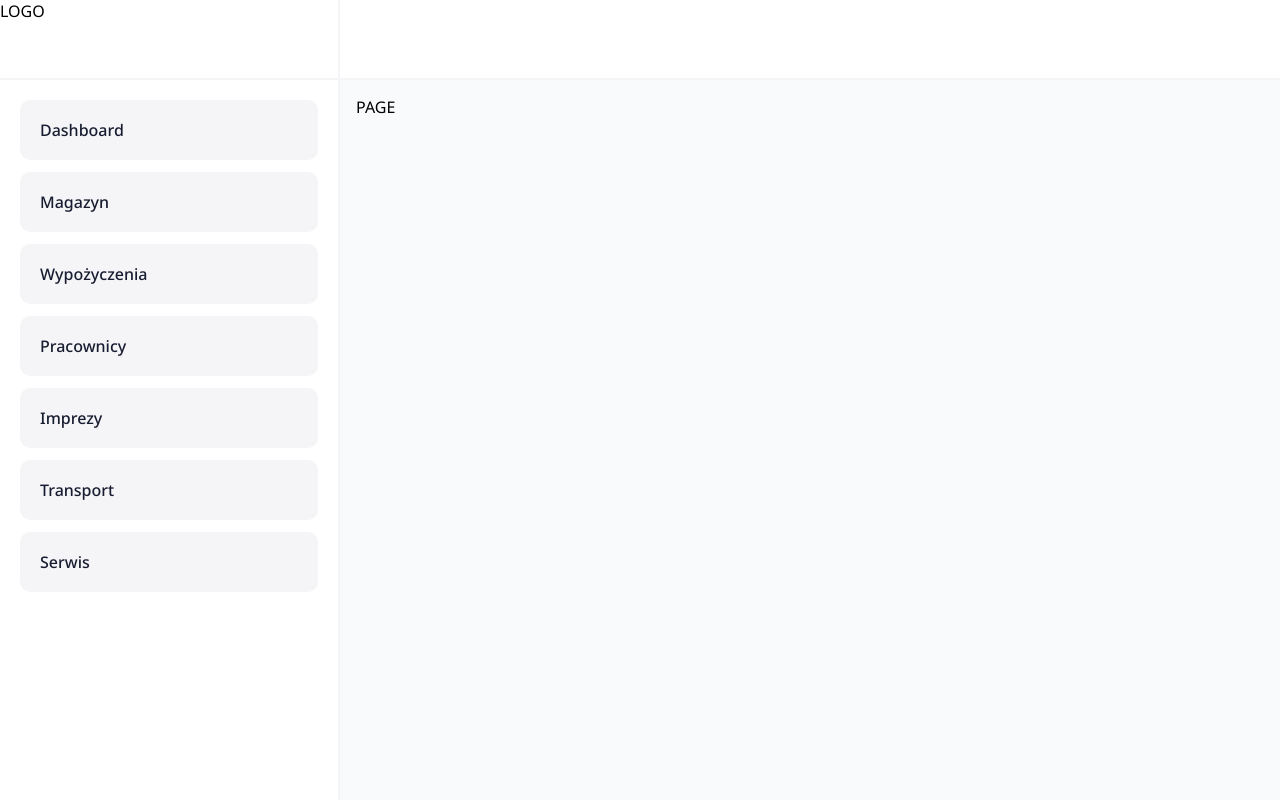
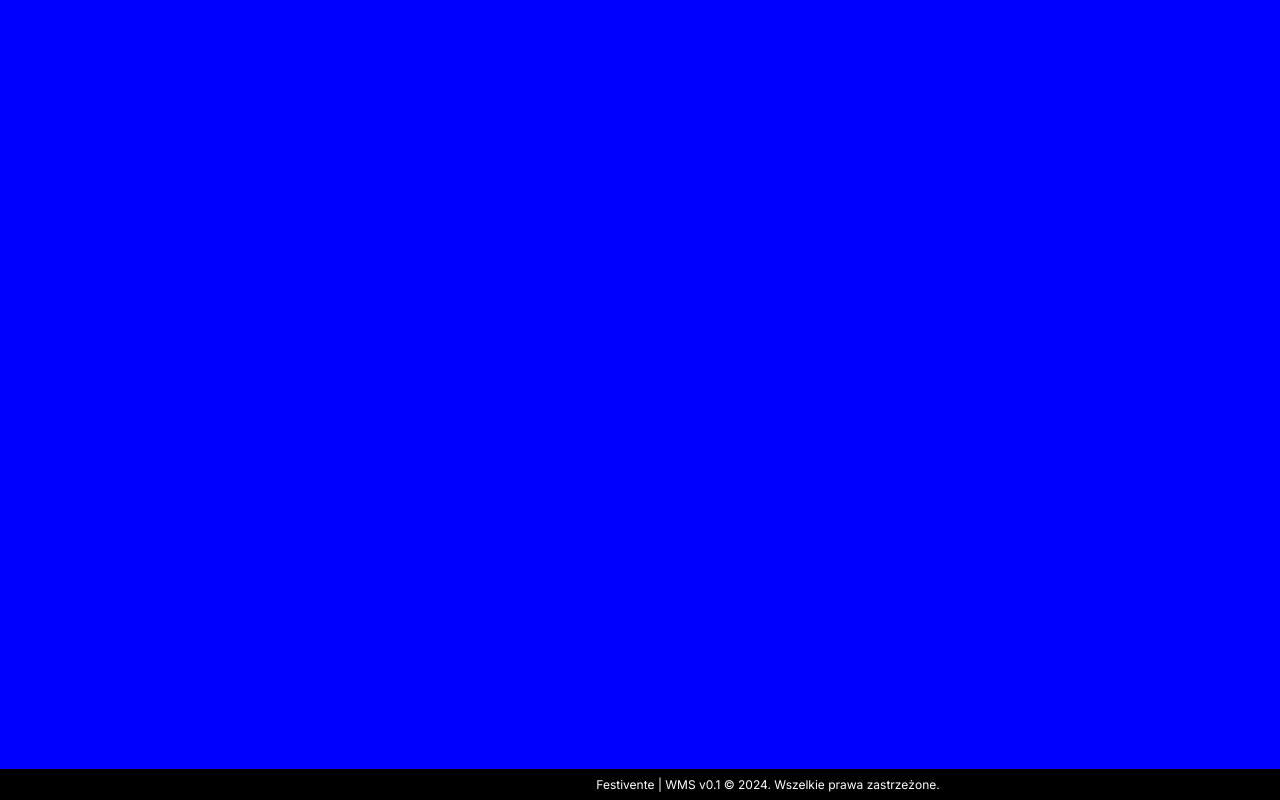
Before and after one commit to wmw-technologies/festivente-client, a Next.js app: page / in a window 1280 px wide. Built offline with nearby package versions, Linux system fonts and the light colour scheme.

Commit message:
feat: add styles folder

```diff
--- a/src/app/globals.css
+++ /dev/null
@@ -1,82 +0,0 @@
-:root {
-    --f-white: #FFFFFF;
-    --f-gray-100: #F8FAFC;
-    --f-gray-200: #F5F5F7;
-    --f-gray-400: #494B5D;
-    --f-gray-900: #181C30;
-    --f-primary: #FFD6AD;
-}
-
-* {
-    box-sizing: border-box;
-    padding: 0;
-    margin: 0;
-}
-
-html,
-body {
-    max-width: 100vw;
-    overflow-x: hidden;
-}
-
-ul, ol {
-    list-style: none;
-}
-
-body {
-    display: flex;
-    min-height: 100dvh;
-
-    & > nav {
-        background: var(--f-white);
-        width: 340px;
-        border-right: 2px solid var(--f-gray-200);
-        display: flex;
-        flex-direction: column;
-
-        .logo {
-            height: 80px;
-            border-bottom: 2px solid var(--f-gray-200);
-        }
-
-        .menu {
-            flex-grow: 1;
-            display: flex;
-            flex-direction: column;
-            gap: 12px;
-            padding: 20px;
-
-            a {
-                background: var(--f-gray-200);
-                border-radius: 10px;
-                height: 60px;
-                padding: 10px 20px;
-                font-weight: 500;
-                color: var(--f-gray-900);
-                text-decoration: none;
-                display: flex;
-                align-items: center;
-                gap: 20px;
-            }
-        }
-    }
-
-    & > div {
-        display: flex;
-        flex-grow: 1;
-        flex-direction: column;
-
-        & > header {
-            background: var(--f-white);
-            padding: 1rem;
-            height: 80px;
-            border-bottom: 2px solid var(--f-gray-200);
-        }
-
-        & > main {
-            flex-grow: 1;
-            padding: 1rem;
-            background: var(--f-gray-100);
-        }
-    }
-}
--- /dev/null
+++ b/src/app/layout.module.scss
@@ -0,0 +1,15 @@
+.main {
+    display: flex;
+    flex-direction: column;
+    min-height: 100vh;
+
+  //container flex flex-col flex-1 mx-auto
+  .container {
+    background: blue;
+    width: 1536px;
+    display: flex;
+    flex-direction: column;
+    flex: 1 1 100%;
+    margin: 0 auto;
+  }
+}
--- a/src/app/layout.tsx
+++ b/src/app/layout.tsx
@@ -1,16 +1,14 @@
 import {ReactNode} from "react";
 import type {Metadata} from "next";
-import {Noto_Sans} from "next/font/google";
-import "./globals.css";
-import Link from 'next/link'
-import {SITEMAP} from "@/sitemap";
-// import UIIcon from '@/components/UI/Icon'
+import {Inter} from "next/font/google";
+import "../styles/styles.scss";
+import styles from "./layout.module.scss";
+import SystemFooter from "@/src/components/System/Footer";
 
-const notoSans = Noto_Sans({subsets: ["latin"]});
+const inter = Inter({subsets: ["latin"]});
 
 export const metadata: Metadata = {
-    title: "Festivente - WMS",
-    // description: "Generated by create next app",
+    title: "Festivente | WMS",
 };
 
 export default function RootLayout({
@@ -20,24 +18,40 @@ export default function RootLayout({
 }>) {
     return (
         <html lang="pl">
-        <body className={notoSans.className}>
-        <nav>
-            <div className="logo">LOGO</div>
-            <ul className="menu">
-                {SITEMAP.map((item) => (
-                    <li key={item.path}>
-                        <Link href={item.path}>
-                            {/*<UIIcon name={item.icon} size={24}/>*/}
-                            <span>{item.name}</span>
-                        </Link>
-                    </li>
-                ))}
-            </ul>
-        </nav>
-        <div>
-            <header></header>
-            <main>{children}</main>
-        </div>
+        <body className={inter.className}>
+        {/*<nav>*/}
+        {/*    <div className="logo">LOGO</div>*/}
+        {/*    <ul className="menu">*/}
+        {/*        {SITEMAP.map((item) => (*/}
+        {/*            <li key={item.path}>*/}
+        {/*                <Link href={item.path}>*/}
+        {/*                    /!*<UIIcon name={item.icon} size={24}/>*!/*/}
+        {/*                    <span>{item.name}</span>*/}
+        {/*                </Link>*/}
+        {/*            </li>*/}
+        {/*        ))}*/}
+        {/*    </ul>*/}
+        {/*</nav>*/}
+        {/*<div>*/}
+        {/*    <header></header>*/}
+        {/*    <main>{children}</main>*/}
+        {/*</div>*/}
+        <main className={styles.main}>
+            {/*// <TheBanner />*/}
+            <div className={styles.container}>
+                {/*<NuxtLoadingIndicator color="red" :height="20" /> */}
+                {/*<TheHeader/>*/}
+                <div className="flex flex-1">
+                    {/*<TheMenu/>*/}
+                    <div className="flex-1 p-4 pt-0 border-l border-gray-light">
+                        {/*<TheBreadcrumb/>*/}
+                        {/*<slot/>*/}
+                    </div>
+                </div>
+            </div>
+            <SystemFooter/>
+            {/*<TheFooter/>*/}
+        </main>
         </body>
         </html>
     );
--- /dev/null
+++ b/src/components/System/Footer/index.module.scss
@@ -0,0 +1,19 @@
+//py-2 text-xs text-white bg-black
+.footer {
+    padding-top: 0.5rem;
+    padding-bottom: 0.5rem;
+    font-size: 0.75rem;
+    color: white;
+    background-color: black;
+
+    //container mx-auto text-center
+    .container {
+        width: 1536px;
+        margin: 0 auto;
+        text-align: center;
+        //display: flex;
+        //flex-direction: column;
+        //flex: 1 1 100%;
+        //margin: 0 auto;
+    }
+}
--- /dev/null
+++ b/src/components/System/Footer/index.tsx
@@ -0,0 +1,10 @@
+import styles from "./index.module.scss"
+
+export default function SystemFooter() {
+    return (
+        <footer className={styles.footer}>
+            <div className={styles.container}>Festivente | WMS v0.1 © 2024. Wszelkie prawa zastrzeżone.
+            </div>
+        </footer>
+    );
+}
--- /dev/null
+++ b/src/styles/_theme.scss
@@ -0,0 +1,28 @@
+@import "variables";
+
+:root {
+  --f-primary:  #1e40af;
+  --f-gray-100: #f8fafc;
+  --f-gray-200: #f1f5f9;
+  --f-gray-300: #e2e8f0;
+}
+
+* {
+  box-sizing: border-box;
+  padding: 0;
+  margin: 0;
+}
+
+html,
+body {
+  max-width: 100vw;
+  overflow-x: hidden;
+}
+
+ul, ol {
+  list-style: none;
+}
+
+//body {
+//  background: var(--f-primary);
+//}
--- /dev/null
+++ b/src/styles/_variables.scss
@@ -0,0 +1,4 @@
+$f-primary: #1e40af;
+$f-gray-100: #f8fafc;
+$f-gray-200: #f1f5f9;
+$f-gray-300: #e2e8f0;
--- /dev/null
+++ b/src/styles/styles.scss
@@ -0,0 +1,29 @@
+//:root {
+//  --f-primary: $f-primary;
+//  --f-gray-100: $f-gray-100;
+//  --f-gray-200: $f-gray-200;
+//  --f-gray-300: $f-gray-300;
+//}
+//
+//* {
+//  box-sizing: border-box;
+//  padding: 0;
+//  margin: 0;
+//}
+//
+//html,
+//body {
+//  max-width: 100vw;
+//  overflow-x: hidden;
+//}
+//
+//ul, ol {
+//  list-style: none;
+//}
+//
+//body {
+//  background: var(--f-primary);
+//}
+
+@import "variables";
+@import "theme";
```
Also changed, not shown: src/styles/breakpoints.scss (added, +17 -0 lines).
